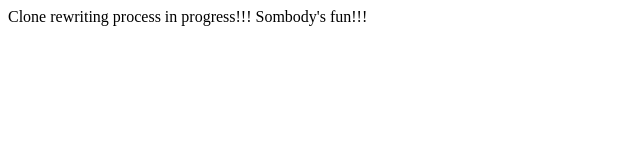
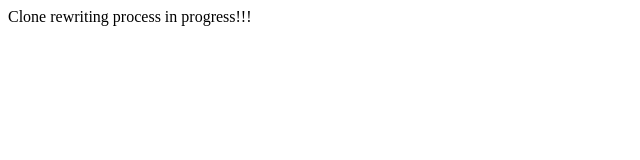
Before and after one commit to FPK214D/Repoz1, a plain HTML site: page public_html/index_1.html in a window 1280 px wide. Shown: the whole page, without its empty margins (0-640 px from the left). Drawn offline with Linux system fonts and the light colour scheme.

Commit message:
Revert "clone fixation new file index_1 and news in index"
This reverts commit e3f91a39ed4df8b9911630973c120b24c1e28320.

```diff
--- a/public_html/index_1.html
+++ b/public_html/index_1.html
@@ -19,8 +19,6 @@ and open the template in the editor.
 
             in progress!!!
 
-            Sombody's fun!!!
-
 
         </div>
 
```
